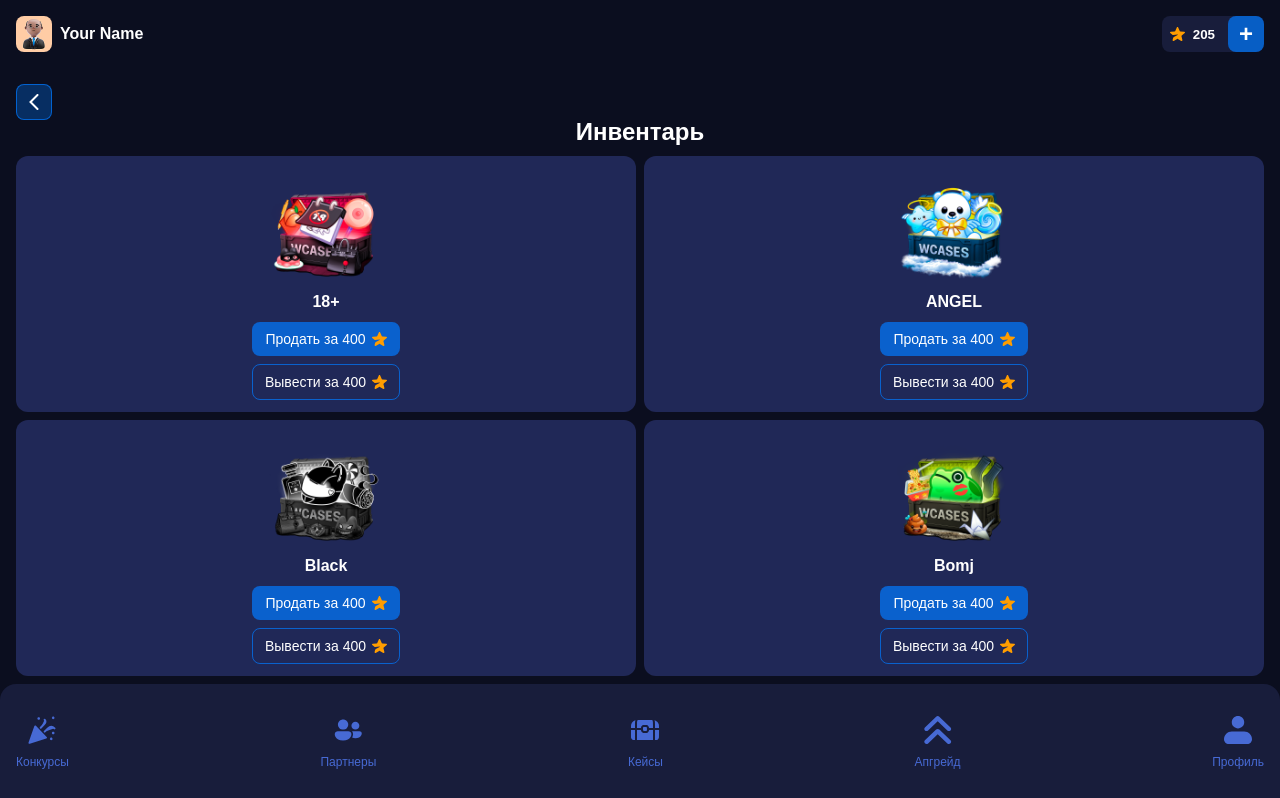
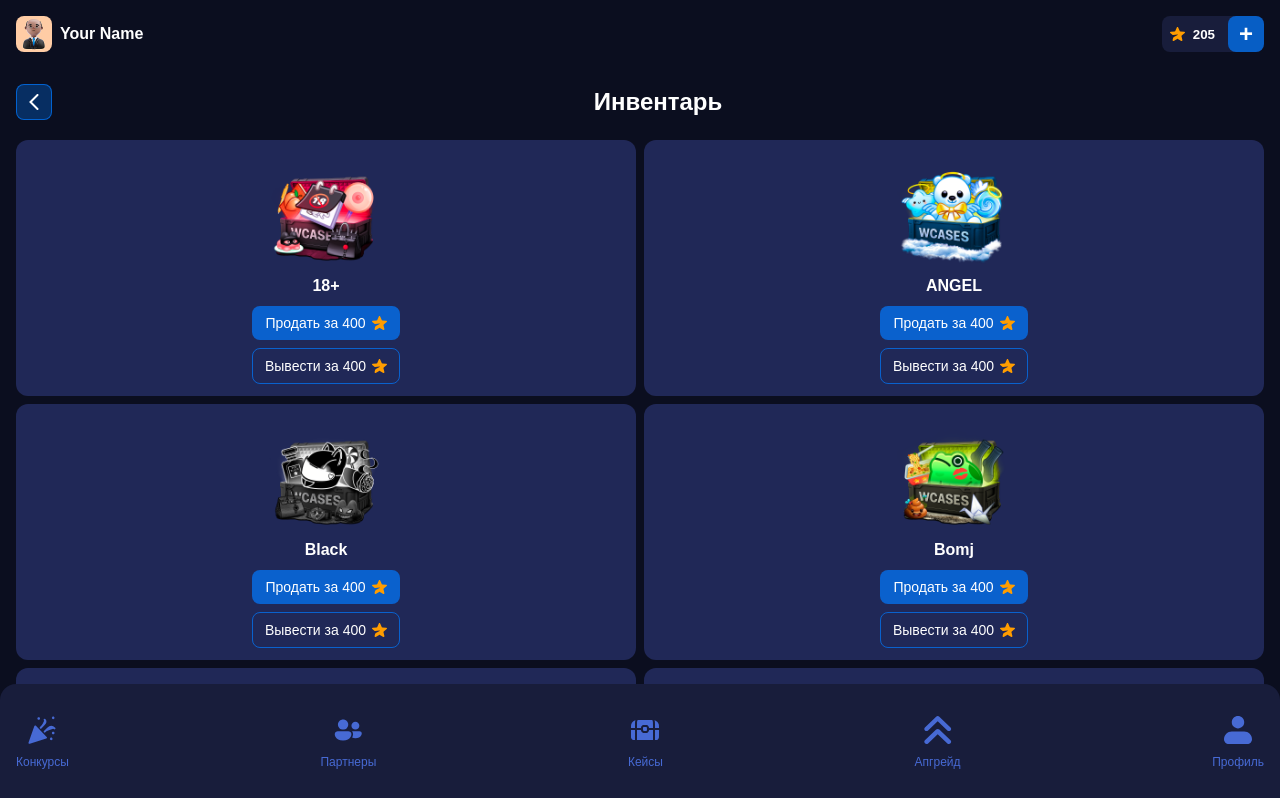
Before and after one commit to undefined-person/case-battle, a React (Vite) app: page /profile/inventory in a window 1280 px wide. Shown: the top 798 px of the page. Built offline with nearby package versions, Linux system fonts and the light colour scheme; a web font is replaced by a local one.

Commit message:
Enhance Inventory page layout with updated styles and back button alignment

```diff
--- a/src/pages/inventory/inventory.jsx
+++ b/src/pages/inventory/inventory.jsx
@@ -14,7 +14,7 @@
     <div>
       <Header />
       <div className={styles.header_container}>
-        <BackBtn onClick={() => navigate(-1)} />
+        <BackBtn className={styles.back_btn} onClick={() => navigate(-1)} />
         <h1>Инвентарь</h1>
       </div>
       <div className={styles.inventory_container}>
--- a/src/pages/inventory/inventory.module.scss
+++ b/src/pages/inventory/inventory.module.scss
@@ -2,18 +2,22 @@
 
 .header_container {
   margin-top: 32px;
+  display: flex;
+  align-items: center;
 
-  gap: 12px;
-  margin-bottom: 12px;
+  .back_btn {
+    margin-right: auto;
+  }
 
   h1 {
     font-size: 24px;
     font-weight: 600;
-    text-align: center;
+    margin: 0 auto;
   }
 }
 
 .inventory_container {
+  margin-top: 20px;
   display: grid;
   grid-template-columns: repeat(2, 1fr);
   gap: 8px;
```
